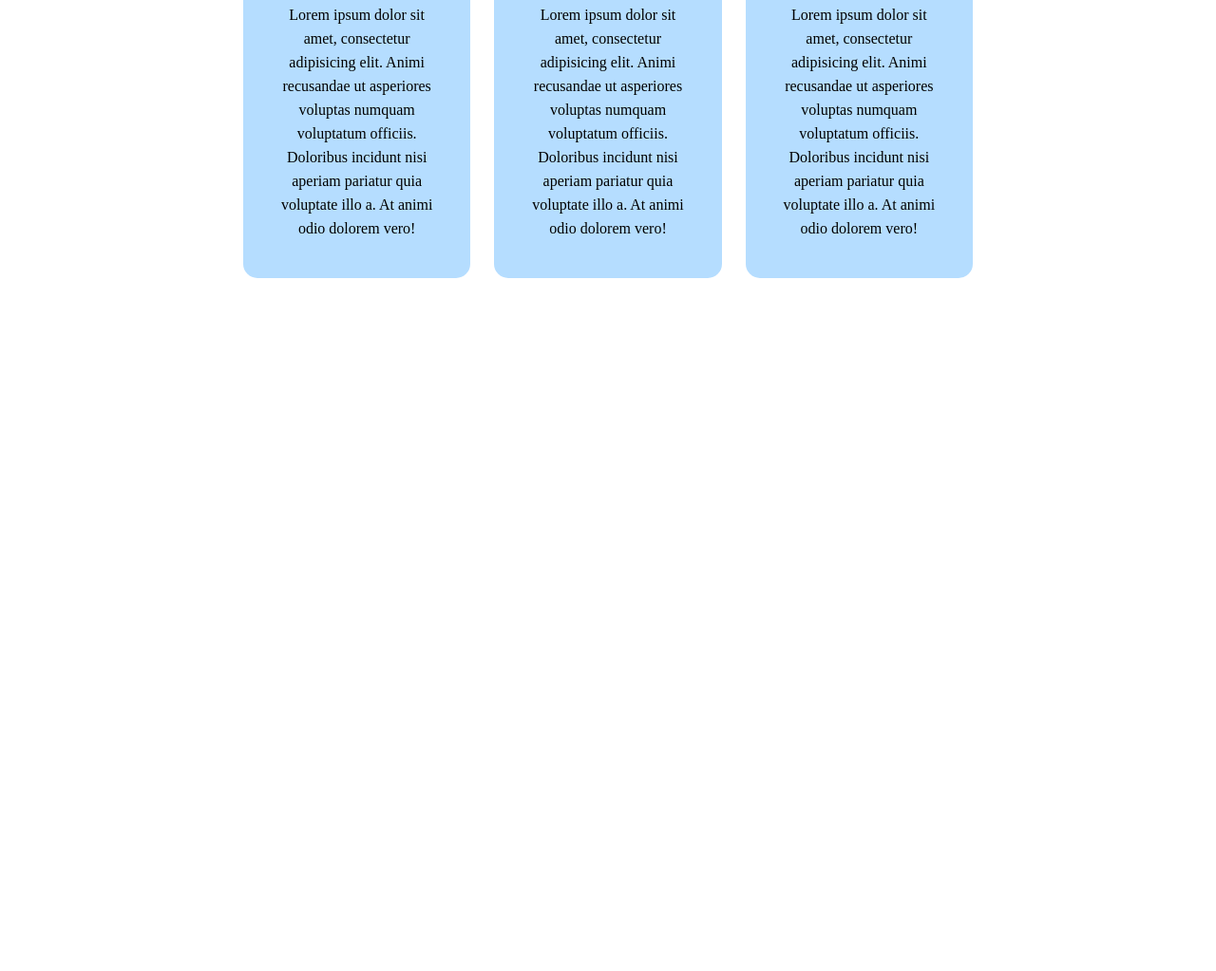
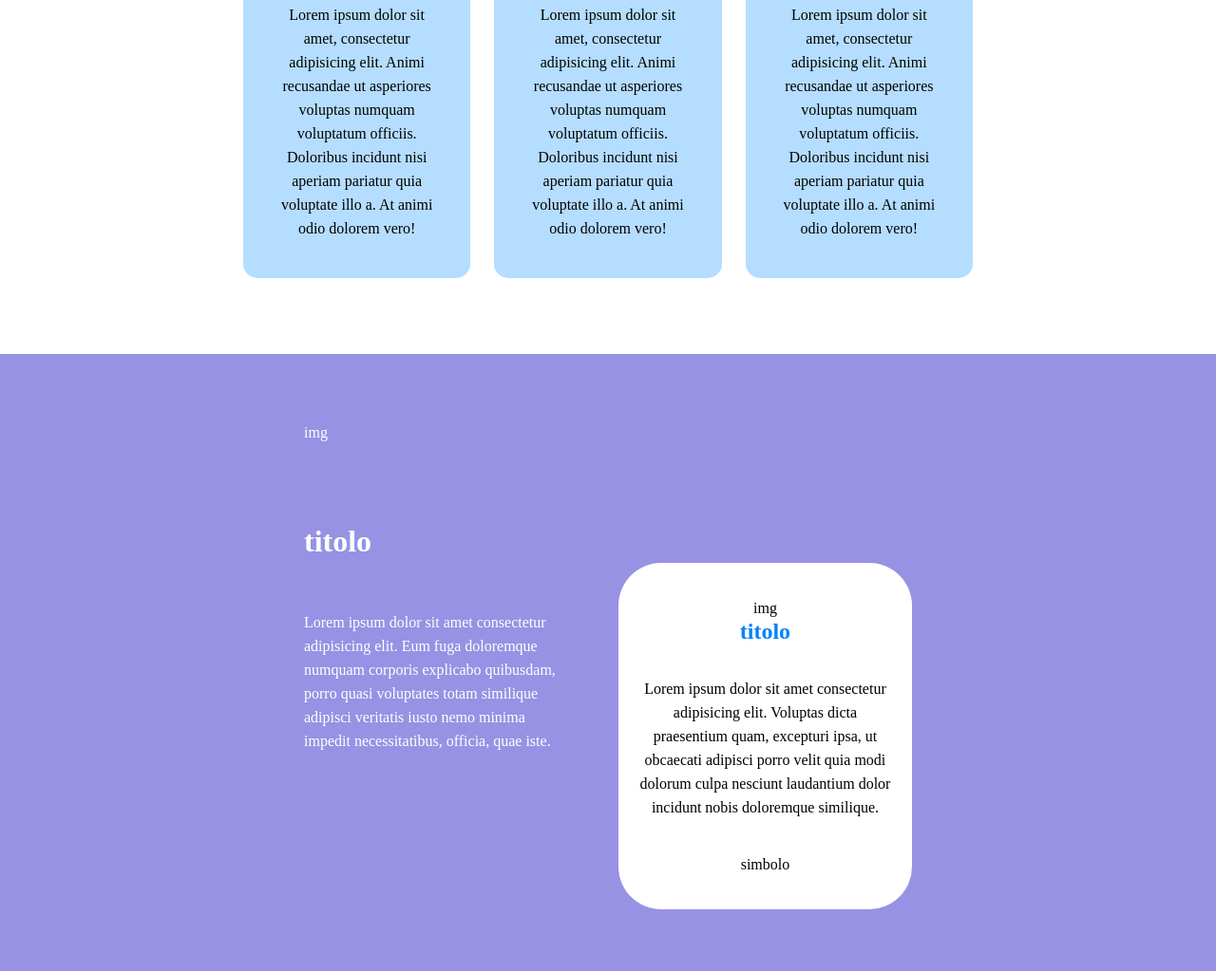
Before and after one commit to matteomedori/htmlcss-responsive-layout, a plain HTML site: page index.html in a window 1280 px wide. Shown: the part 747-1770 px from the top of the page at 95% size. Before the commit the page ends 1120 px from the top, so only its background shows below. Drawn offline with Linux system fonts and the light colour scheme.

Commit message:
feat: second section

```diff
--- a/css/style.css
+++ b/css/style.css
@@ -48,6 +48,10 @@ button {
   margin: 0 auto;
 }
 
+h4 {
+  font-size: 2rem;
+}
+
 h5 {
   font-size: 1.5rem;
   margin-bottom: 35px;
@@ -56,6 +60,10 @@ h5 {
 
 .text-center {
   text-align: center;
+}
+
+section {
+  line-height: 25px;
 }
 
 /*
@@ -87,11 +95,12 @@ MAIN
 ---------------
 */
 
-section {
+/*first section*/
+
+.first-sect .container {
   display: flex;
   flex-wrap: wrap;
   gap: 25px;
-  line-height: 25px;
 }
 
 .first-sect {
@@ -99,24 +108,48 @@ section {
   margin-top: 50px;
 }
 
-section > * {
+.first-sect .container > * {
   width: 100%;
   background-color: #b5ddff;
   padding: 40px 30px;
   border-radius: 15px;
 }
 
-section > div:first-child {
+.first-sect .container > div:first-child {
   padding: 40px 30px 0 30px;
 }
 
-section button {
+.first-sect .container button {
   margin-top: 40px;
   margin-bottom: 40px;
 }
 
-section .img {
+.first-sect .container .img {
   margin-bottom: 30px;
+}
+
+/*second section*/
+
+.second-sect {
+  background-color: #9792e4;
+  padding: 70px 0 65px 0;
+  color: white;
+}
+
+.second-sect h4 {
+  margin-top: 90px;
+  margin-bottom: 60px;
+}
+
+.second-sect p {
+  margin-bottom: 35px;
+}
+
+.box {
+  padding: 35px 20px;
+  background-color: white;
+  border-radius: 45px;
+  color: black;
 }
 
 /*
@@ -137,11 +170,11 @@ RESPONSIVE
     width: 90%;
   }
 
-  .w-66 {
+  .first-sect .container .w-66 {
     width: calc(((100% - 12.5px) / 3) * 2);
   }
 
-  .w-33 {
+  .first-sect .container .w-33 {
     width: calc((100% - 50px) / 3);
   }
 }
@@ -160,4 +193,14 @@ RESPONSIVE
   #list-symbol {
     display: none;
   }
+
+  .second-sect .container {
+    width: 50%;
+    display: flex;
+    gap: 50px;
+  }
+
+  .second-sect .container > div:nth-child(2) {
+    margin-top: 150px;
+  }
 }
--- a/index.html
+++ b/index.html
@@ -39,7 +39,8 @@
     <!-- main -->
     <main>
       <!-- first-section -->
-      <section class="container first-sect">
+      <section class="first-sect">
+        <div class="container">
           <!-- element width 66%: h5+p+button+img -->
           <div class="w-66">
             <h5>titolo</h5>
@@ -97,8 +98,39 @@
               animi odio dolorem vero!
             </p>
           </div>
+        </div>
       </section>
       <!-- /first-section -->
+
+      <!-- second section -->
+      <section class="second-sect">
+        <!-- container che flexa sopra i 992px -->
+        <div class="container">
+          <div>
+            <div>img</div>
+            <h4>titolo</h4>
+            <p>
+              Lorem ipsum dolor sit amet consectetur adipisicing elit. Eum fuga
+              doloremque numquam corporis explicabo quibusdam, porro quasi
+              voluptates totam similique adipisci veritatis iusto nemo minima
+              impedit necessitatibus, officia, quae iste.
+            </p>
+          </div>
+          <div class="box text-center">
+            <div>img</div>
+            <h5>titolo</h5>
+            <p>
+              Lorem ipsum dolor sit amet consectetur adipisicing elit. Voluptas
+              dicta praesentium quam, excepturi ipsa, ut obcaecati adipisci
+              porro velit quia modi dolorum culpa nesciunt laudantium dolor
+              incidunt nobis doloremque similique.
+            </p>
+            <div>simbolo</div>
+          </div>
+        </div>
+        <!-- /container che flexa sopra i 992px -->
+      </section>
+      <!-- /second section -->
     </main>
     <!-- /main -->
   </body>
```
Lines whose indentation alone changed are shown as unchanged.
